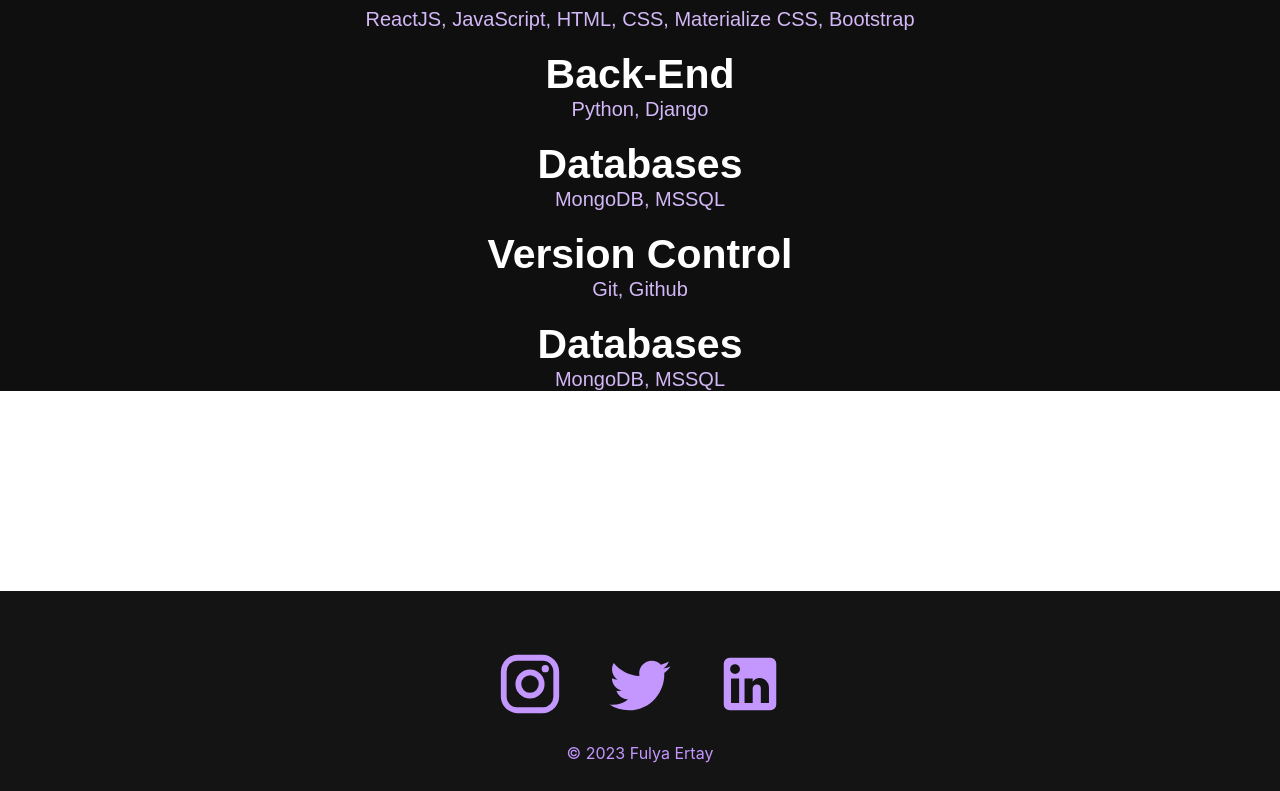
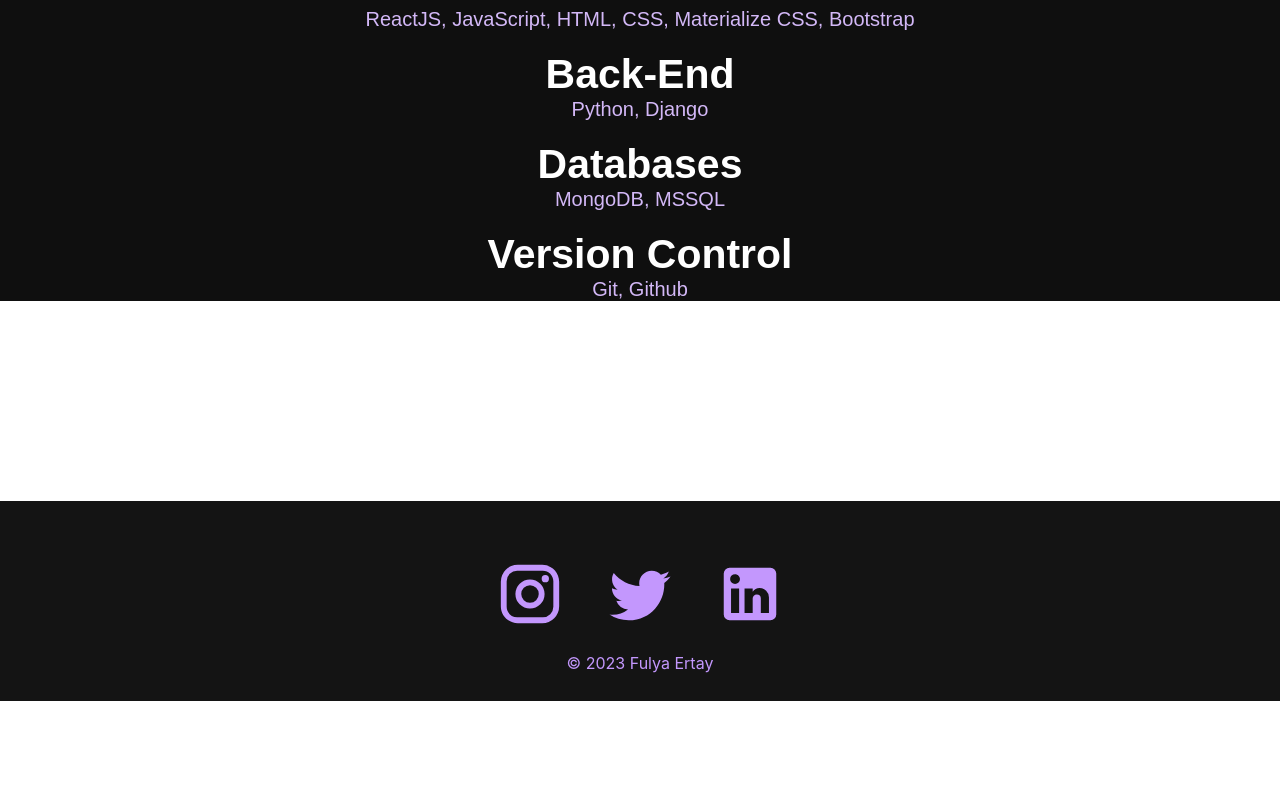
Before and after one commit to fulyaertay/react-personal-portfolio, a React (Create React App) app: page / in a window 1280 px wide. Shown: the part 959-1750 px from the top of the page. After the commit the page ends 1660 px from the top, so only its background shows below. Built offline with nearby package versions, Linux system fonts and the light colour scheme.

Commit message:
Update Home.js

```diff
--- a/src/pages/Home.js
+++ b/src/pages/Home.js
@@ -33,10 +33,7 @@ function Home() {
             <h3>Version Control</h3>
             <span>Git, Github</span>
           </li>
-          <li className='item'>
-            <h3>Databases</h3>
-            <span>MongoDB, MSSQL</span>
-          </li>
+
         </ol>
       </div>
     </div>
```
